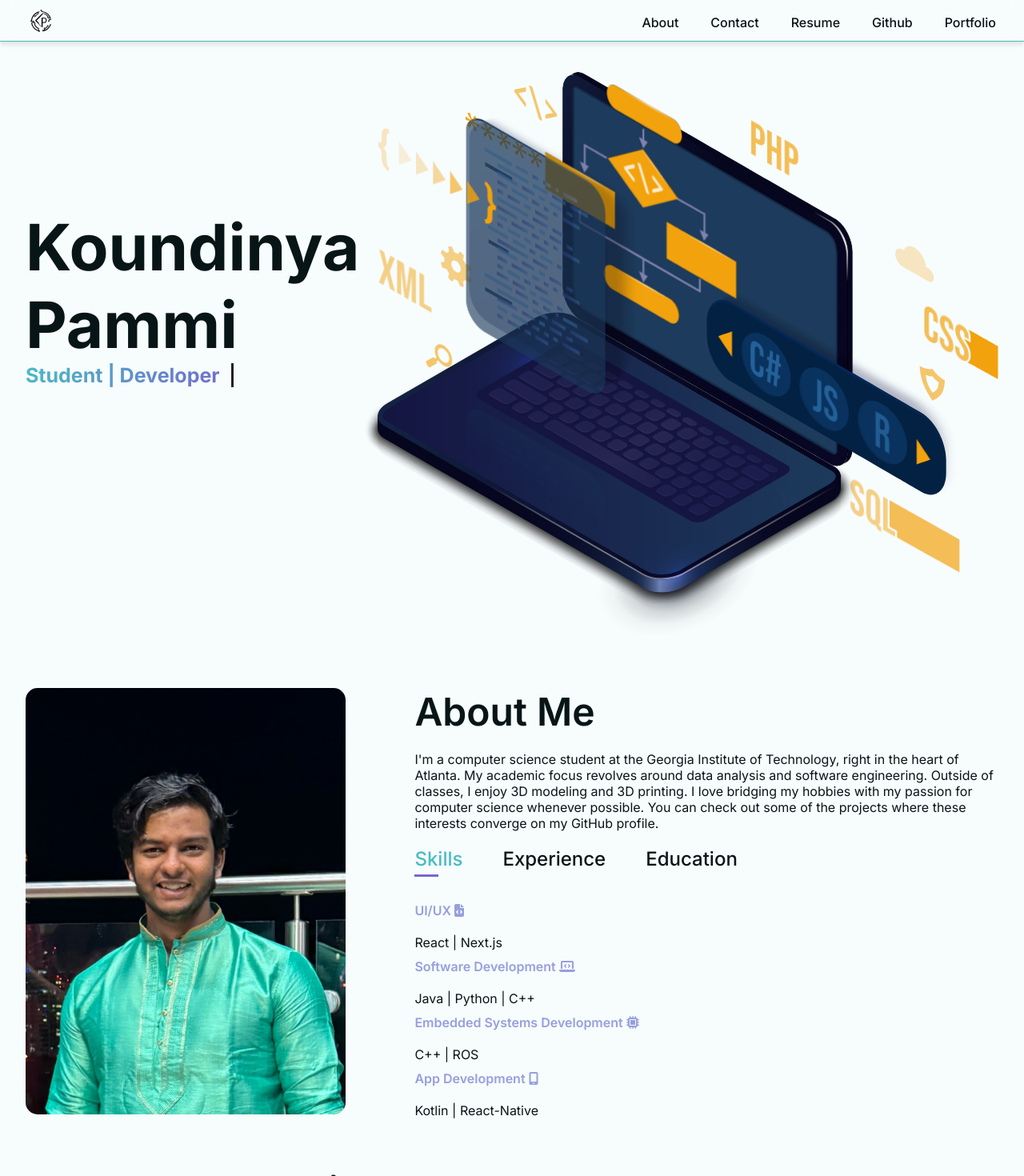
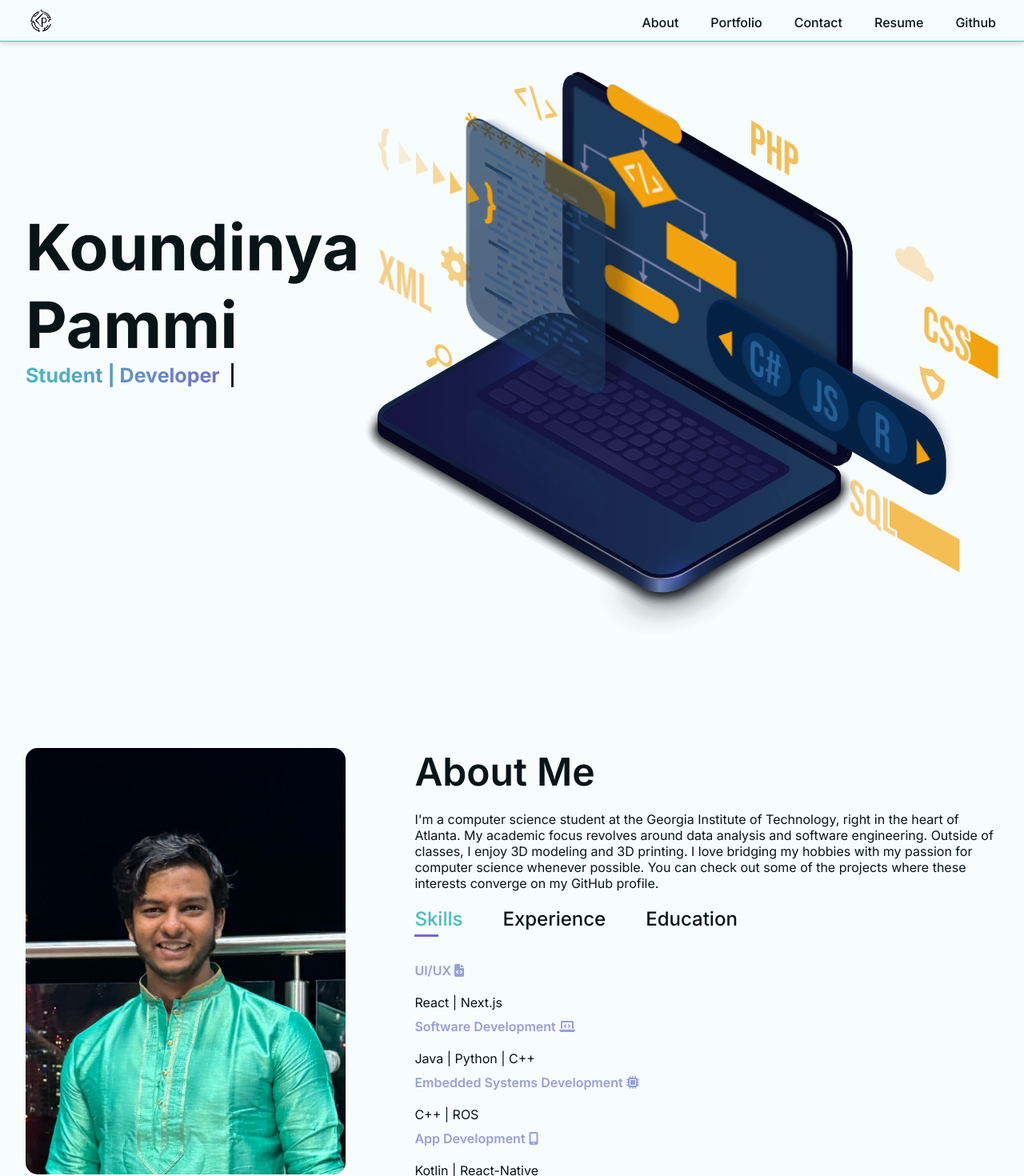
Before and after one commit to pammikoundi/pammikoundi.github.io, a Next.js app: page / in a window 1280 px wide. Shown: the top 1470 px of the page at 80% size. Built offline with nearby package versions, Linux system fonts and the light colour scheme.

Commit message:
fix site links

```diff
--- a/src/app/components/global/Nav.tsx
+++ b/src/app/components/global/Nav.tsx
@@ -22,6 +22,7 @@ const Navbar = () => {
             </div>
             <ul className={`${styles.menu} ${menuOpen ? styles.menuOpen : ''}`}>
                 <li><a href="#about">About</a></li>
+                <li><a href="#portfolio">Portfolio</a></li>
                 <li><a href="#contact">Contact</a></li>
                 <li>
                     <a href="./Koundinya_Pammi_Resume.pdf" target="_blank" rel="noopener noreferrer">
@@ -33,7 +34,6 @@ const Navbar = () => {
                         Github
                     </a>
                 </li>
-                <li><a href="#portfolio">Portfolio</a></li>
             </ul>
         </div>
     );
--- a/src/app/components/home/About.module.css
+++ b/src/app/components/home/About.module.css
@@ -4,7 +4,7 @@
     flex-wrap: wrap;
     width: 95%;
     min-height: 30vh;
-    margin-bottom: 50px;
+    margin: 75px 0px;
     color:var(--Text);
   }
 
--- a/src/app/page.tsx
+++ b/src/app/page.tsx
@@ -9,8 +9,11 @@ export default function Home() {
     <main className={styles.main}>
       <Navbar />
       <Header />
+      <section id="about"></section>
       <About  />
+      <section id="portfolio"></section>
       <Portfolio />
+      <section id="contact"></section>
       <Footer/>
     </main>
   );
```
Also changed, not shown: 2 other files (tests, documents, lock files or other folders).
